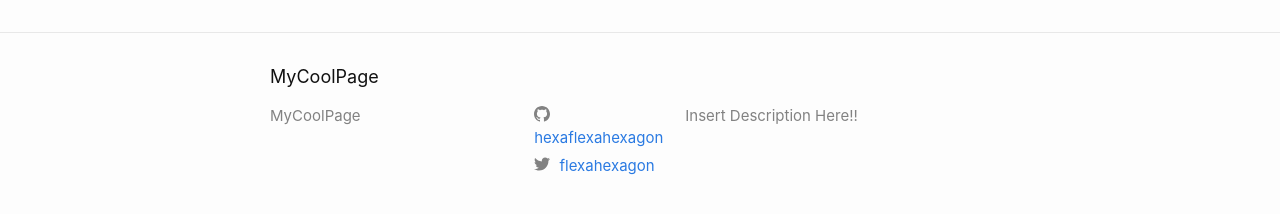
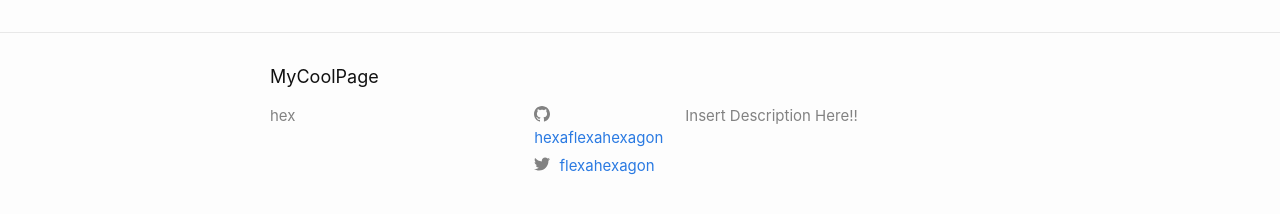
Before and after one commit to hexaflexahexagon/hexaflexahexagon.github.io, a Jekyll site: the page built from index.markdown, in a window 1280 px wide. Shown: the part 663-877 px from the top of the page. Built offline with Jekyll 4.4.1, drawn with Linux system fonts in a browser that asks for light colours.

Commit message:
chore: update _config.yml
add author property, remove unneeded newlines from description. makes
the home page look nicer.

```diff
--- a/_config.yml
+++ b/_config.yml
@@ -19,10 +19,9 @@
 # in the templates via {{ site.myvariable }}.
 
 title: MyCoolPage
+author: hex
 description: >- # this means to ignore newlines until "baseurl:"
-  Insert
-  Description
-  Here!!
+  Insert Description Here!!
 domain: hexaflexahexagon.github.io
 baseurl: / # the subpath of your site, e.g. /blog
 url: https://hexaflexahexagon.github.io # the base hostname & protocol for your site, e.g. http://example.com
```
